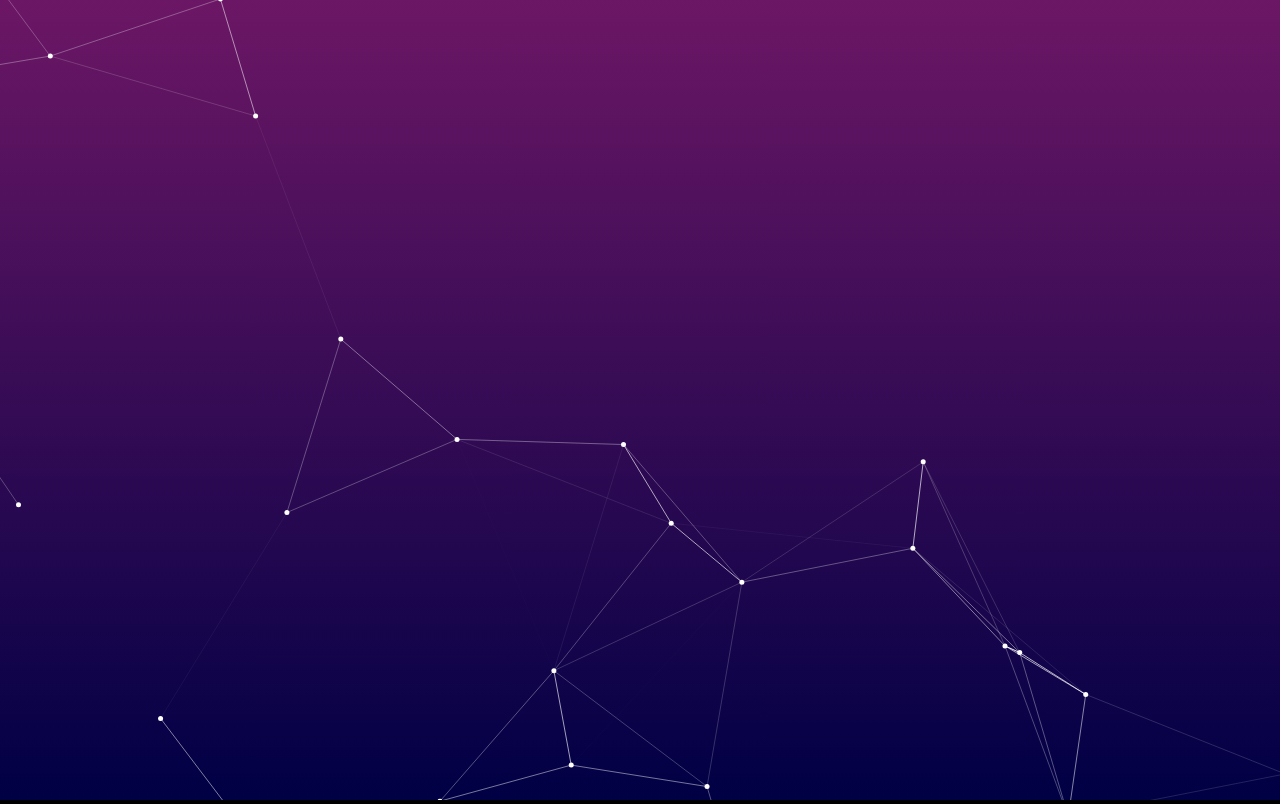
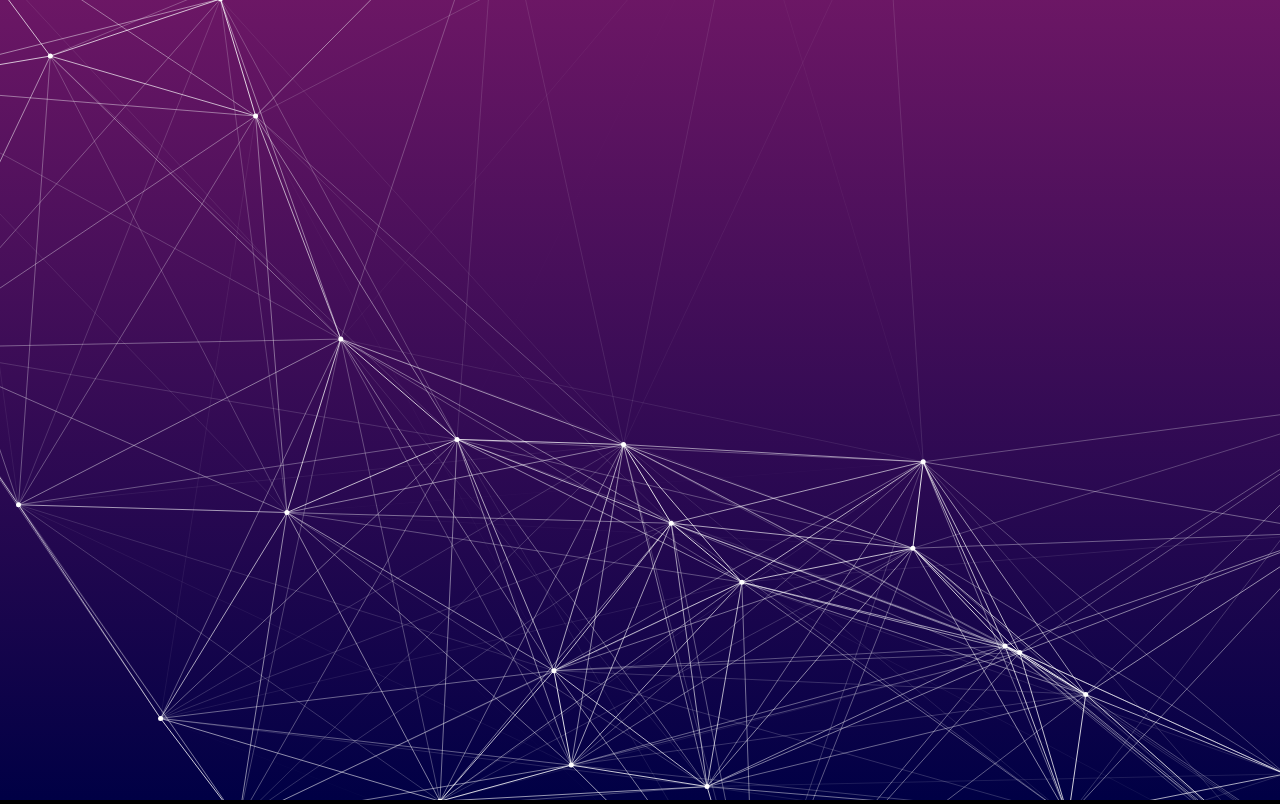
Before and after one commit to LucioCarvalhoDev/dots, a website built with webpack: page index.html in a window 1280 px wide. Built offline with Linux system fonts and the light colour scheme.

Commit message:
fade suave para maxLineLenght < 255

```diff
--- a/index.html
+++ b/index.html
@@ -28,7 +28,7 @@
                 <label for="ipt-lines" class="ui_cntrls_field_label">
                     Linhas
                 </label>
-                <input type="range" min="0" max="255" class="ui_cntrls_field_ipt" id="ipt-lines">
+                <input type="range" min="0" max="100" class="ui_cntrls_field_ipt" id="ipt-lines">
             </div>
         </section>
     </div>
--- a/src/js/Drafter.js
+++ b/src/js/Drafter.js
@@ -1,3 +1,5 @@
+import { GAME_RULES } from "../index.js";
+
 export default class Drafter {
     constructor(canvas) {
         this.canvas = canvas;
@@ -15,23 +17,14 @@ export default class Drafter {
         this.brush.closePath();
     }
 
-    line(dot1, dot2) {
-        const c1 = dot1.x - dot2.x;
-        const c2 = dot1.y - dot2.y;
-        const distance = Math.round(Math.sqrt(c1 ** 2 + c2 ** 2));
-        let trans = 255 - distance;
-        if (trans < 0)
-            trans = 0;
-
-        trans = Number(trans).toString(16).padStart(2, '0');
-
+    line(dot1, dot2, opacity) {
         this.brush.beginPath();
 
         this.brush.moveTo(dot1.x, dot1.y);
         this.brush.lineTo(dot2.x, dot2.y);
 
         // Fill with gradient
-        const color = "#ffffff" + trans;
+        const color = "#ffffff" + opacity;
 
         this.brush.strokeStyle = color;
         this.brush.stroke();
--- a/src/js/controllers/CanvasController.js
+++ b/src/js/controllers/CanvasController.js
@@ -88,14 +88,23 @@ export default class CanvasController {
 
     renderLines() {
         const dotList = [].concat(this.dots);
+        const maxDistance = 255 * GAME_RULES.lineMaxLenght / 100;
 
         // evita linhas repetidas
         for (let i = 0; i < this.dots.length; i++) {
             const dotStart = dotList.splice(0, 1)[0];
             for (let j = i + 1; j < this.dots.length; j++) {
                 const dotEnd = this.dots[j];
-                if (dotStart._distanceTo(dotEnd) < GAME_RULES.lineMaxLenght)
-                    this.drafter.line(dotStart, dotEnd);
+
+                const distance = dotStart._distanceTo(dotEnd);
+
+                if (distance < maxDistance) {
+                    const opacity = Number(Math.round(Math.abs((distance / maxDistance) - 1) * 255))
+                        .toString(16).padStart(2, '0');
+
+                    this.drafter.line(dotStart, dotEnd, opacity);
+                }
+
             }
         }
     }
```
Also changed, not shown: dist/main.js.
